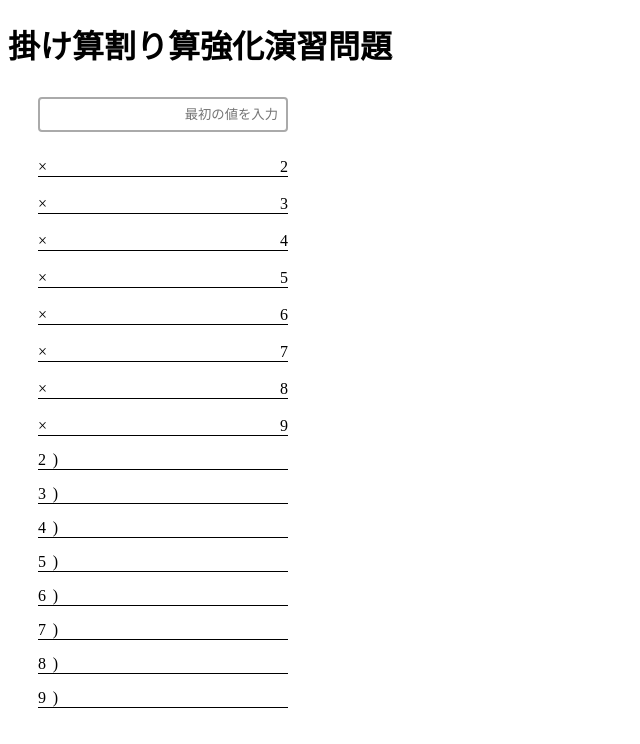
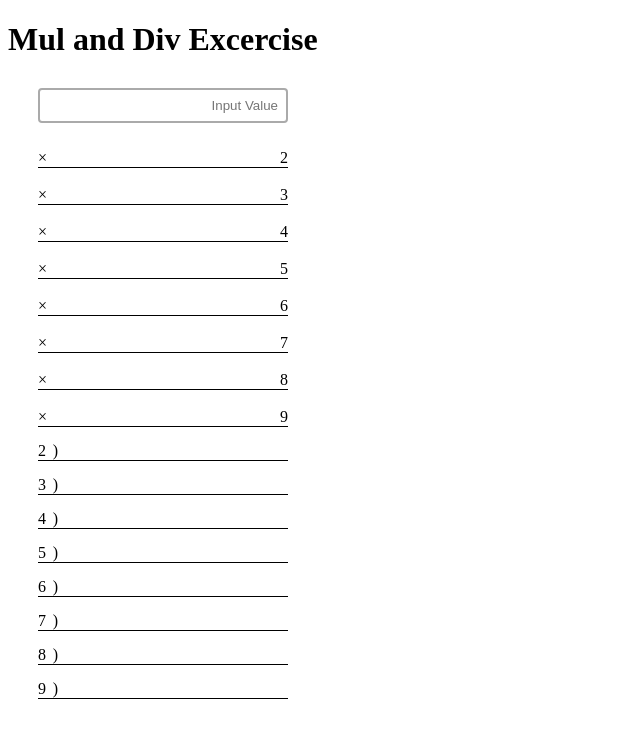
Before and after one commit to redstarzz/mul_div_excercise, a website built with Parcel: page index.html in a window 1280 px wide. Shown: the whole page, without its empty margins (0-640 px from the left). Built offline with nearby package versions, Linux system fonts and the light colour scheme.

Commit message:
Correct Title
Modified page title and remove Japanese

```diff
--- a/index.html
+++ b/index.html
@@ -1,7 +1,7 @@
 <!DOCTYPE html>
 <html>
   <head>
-    <title>Parcel Sandbox</title>
+    <title>Mul and Div Excercise</title>
     <meta charset="UTF-8" />
   </head>
 
@@ -11,7 +11,7 @@
       <div>
         <input
           type="text"
-          placeholder="最初の値を入力"
+          placeholder="Input Value"
           style="text-align: right"
           ;
         />
--- a/src/index.js
+++ b/src/index.js
@@ -1,7 +1,7 @@
 import "./styles.css";
 import $ from "jquery";
 
-$("#app").html('<h1><span id="Title">掛け算割り算強化演習問題</span></h1>');
+$("#app").html('<h1><span id="Title">Mul and Div Excercise</span></h1>');
 
 $("div.multiple")
   .wrapInner("<span class='multiple_mum' />")
```
